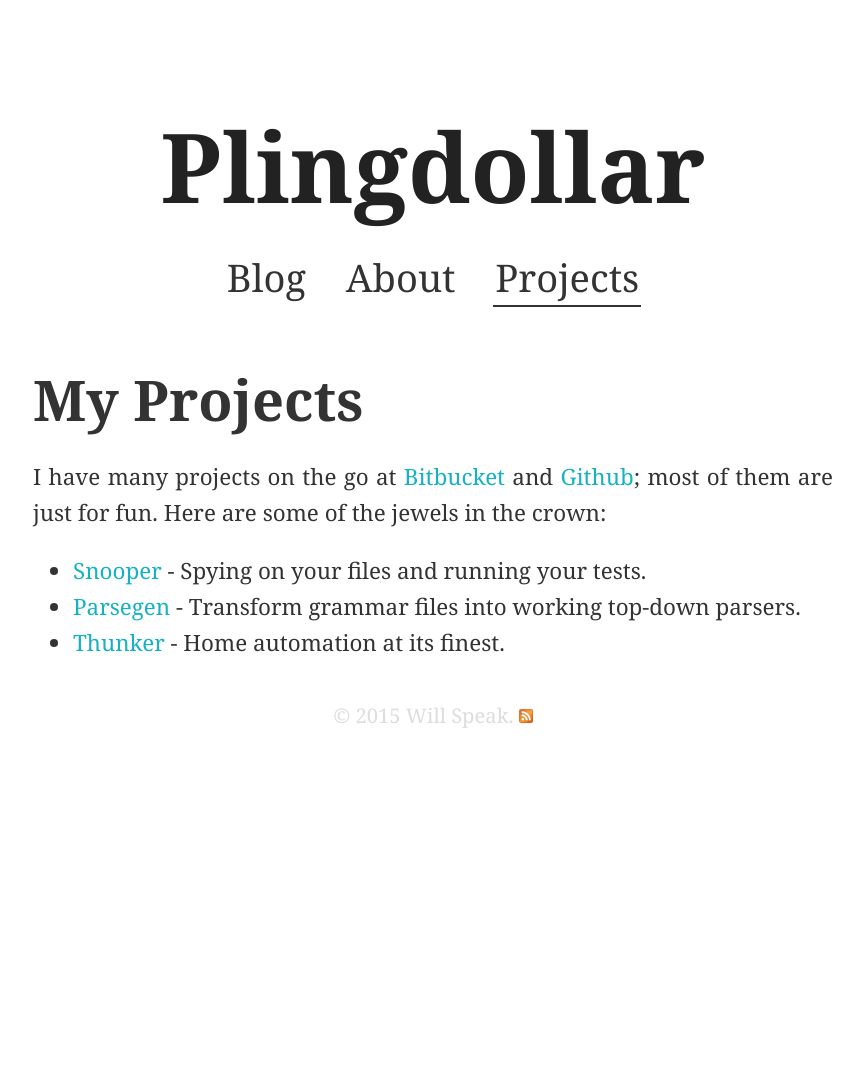
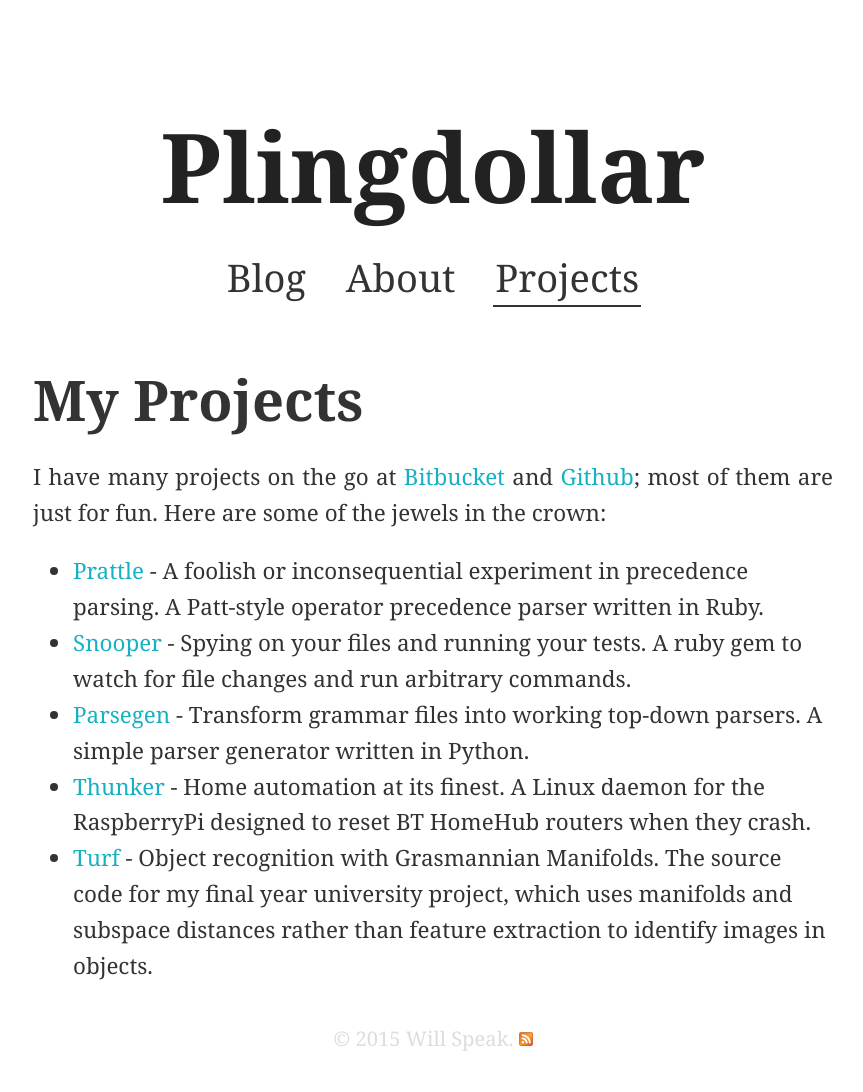
Before and after one commit to iwillspeak/iwillspeak.github.io, a Jekyll site: the page built from projects.md, in a window 1280 px wide. Shown: the whole page, without its empty margins (207-1070 px from the left). Built offline with Jekyll 4.4.1, drawn with Linux system fonts in a browser that asks for light colours; before the commit the page ends 900 px from its top, so only the background shows below that.

Commit message:
Update Project Litsing
Add some more projects to the projects page, improve the description on
those that are already there.

```diff
--- a/projects.md
+++ b/projects.md
@@ -8,6 +8,8 @@
 
 I have many projects on the go at [Bitbucket](http://bitbucket.org/iwillspeak) and [Github](http://github.com/iwillspeak); most of them are just for fun. Here are some of the jewels in the crown:
 
-* [Snooper](http://github.com/iwillspeak/snooper) - Spying on your files and running your tests.
-* [Parsegen](http://github.com/iwillspeak/Parsegen) - Transform grammar files into working top-down parsers.
-* [Thunker](https://gist.github.com/iwillspeak/5600085) - Home automation at its finest.
+* [Prattle](http://github.com/iwillspeak/Prattle) - A foolish or inconsequential experiment in precedence parsing. A Patt-style operator precedence parser written in Ruby.
+* [Snooper](http://github.com/iwillspeak/snooper) - Spying on your files and running your tests. A ruby gem to watch for file changes and run arbitrary commands.
+* [Parsegen](http://github.com/iwillspeak/Parsegen) - Transform grammar files into working top-down parsers. A simple parser generator written in Python.
+* [Thunker](https://gist.github.com/iwillspeak/5600085) - Home automation at its finest. A Linux daemon for the RaspberryPi designed to reset BT HomeHub routers when they crash.
+* [Turf](https://bitbucket.org/iwillspeak/turf) - Object recognition with Grasmannian Manifolds. The source code for my final year university project, which uses manifolds and subspace distances rather than feature extraction to identify images in objects.
```
